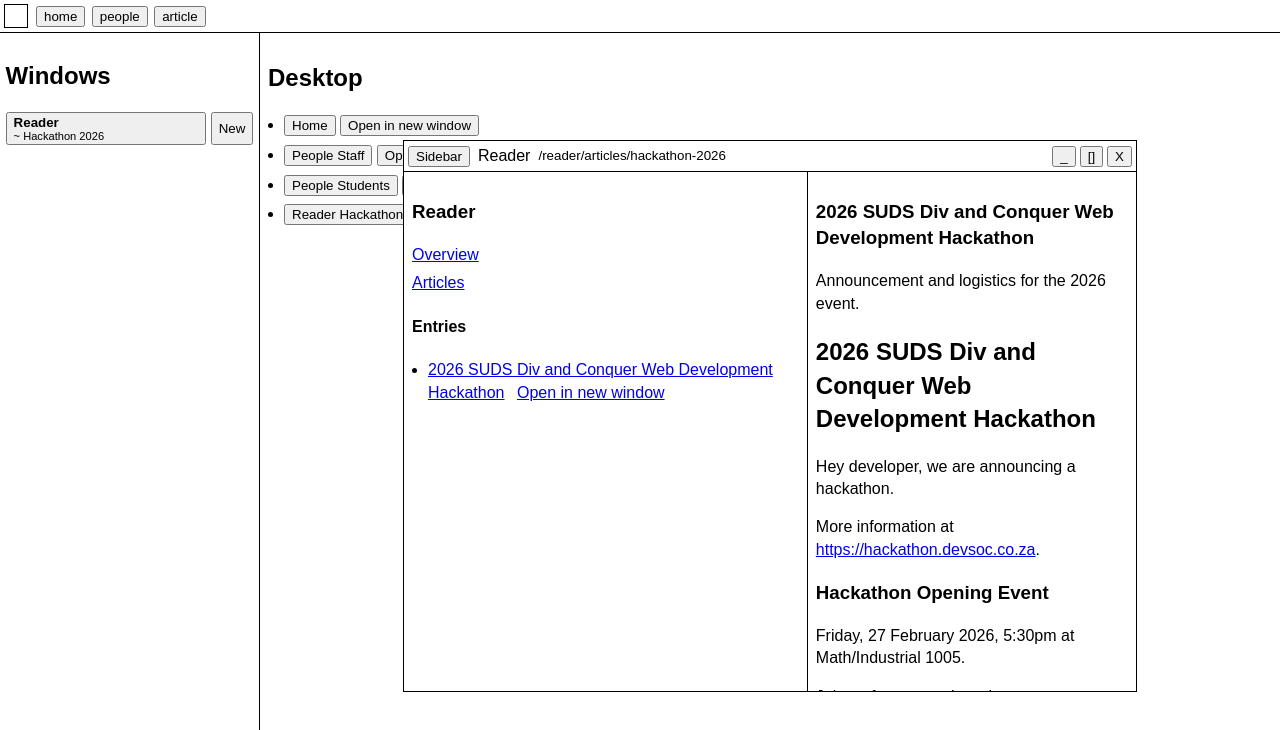
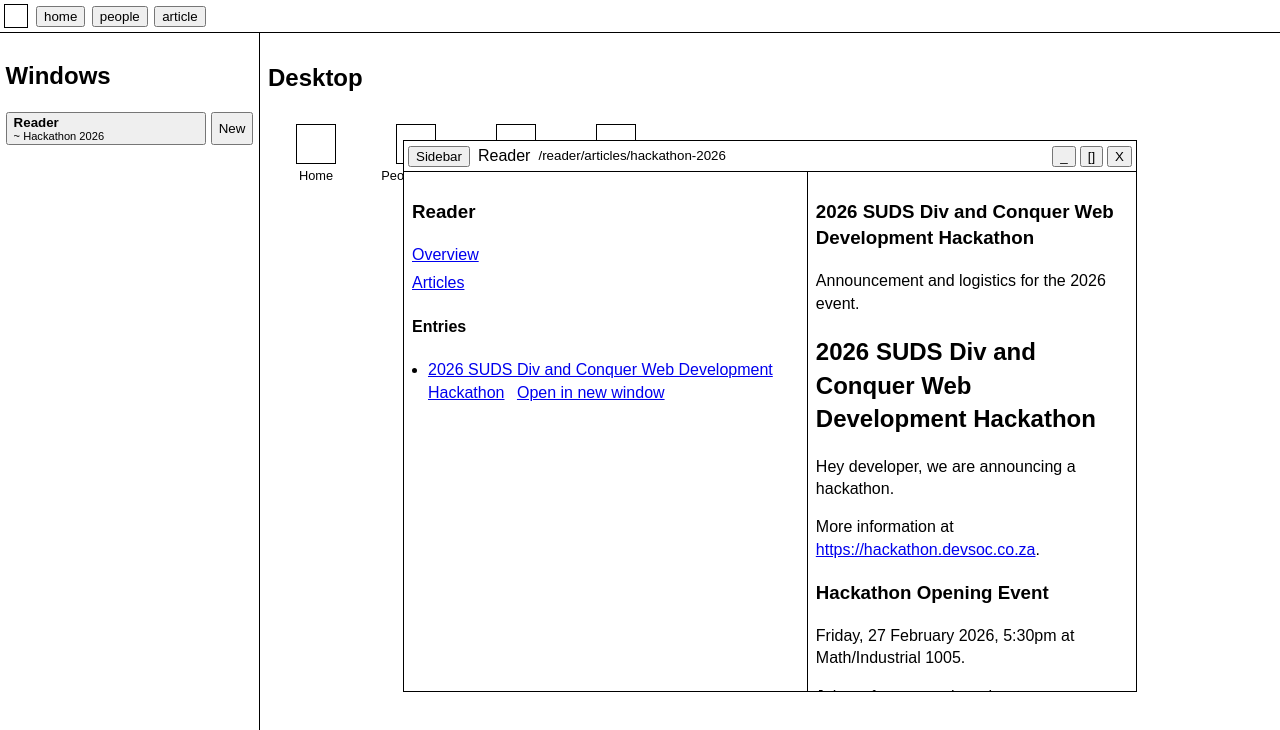
Before and after one commit to vanRooijen/su-cs-practice, a Svelte app: page /reader/articles/hackathon-2026 in a window 1280 px wide. Shown: the top 730 px of the page. Built offline with nearby package versions, Linux system fonts and the light colour scheme.

Commit message:
Fix: Desktop

```diff
--- a/src/components/WindowManager.svelte
+++ b/src/components/WindowManager.svelte
@@ -161,12 +161,17 @@
       <div class="desktop-layer">
         <h2>Desktop</h2>
 
-        <ul>
+        <ul class="desktop-icons">
           {#each desktopShortcuts as shortcut}
             <li>
-              <button type="button" on:click={() => openPath(shortcut.path)}>{shortcut.label}</button>
-              <button type="button" on:click={() => openPathInNewWindow(shortcut.path)}>
-                Open in new window
+              <button
+                type="button"
+                class="desktop-icon"
+                on:click={() => openPath(shortcut.path)}
+                title={shortcut.path}
+              >
+                <span class="desktop-icon-block" aria-hidden="true"></span>
+                <span class="desktop-icon-label">{shortcut.label}</span>
               </button>
             </li>
           {/each}
@@ -278,17 +283,49 @@
     padding: 0.5rem;
   }
 
-  .desktop-layer ul {
+  .desktop-icons {
+    display: grid;
+    grid-template-columns: repeat(auto-fill, 88px);
+    grid-auto-rows: min-content;
+    gap: 0.75rem;
     margin: 0;
-    padding-left: 1rem;
+    padding: 0.25rem;
+    list-style: none;
   }
 
-  .desktop-layer li {
-    margin-bottom: 0.45rem;
+  .desktop-icons li {
+    margin: 0;
+    padding: 0;
+  }
+
+  .desktop-icon {
+    width: 88px;
+    border: 1px solid transparent;
+    background: transparent;
+    padding: 0.3rem 0.2rem;
+    display: flex;
+    flex-direction: column;
+    align-items: center;
+    gap: 0.25rem;
+    cursor: pointer;
+  }
+
+  .desktop-icon-block {
+    width: 40px;
+    height: 40px;
+    border: 1px solid;
+    display: block;
+  }
+
+  .desktop-icon-label {
+    text-align: center;
+    font-size: 0.8rem;
+    line-height: 1.2;
   }
 
   .window-canvas {
     z-index: 1;
+    pointer-events: none;
   }
 
   @media (max-width: 860px) {
```
